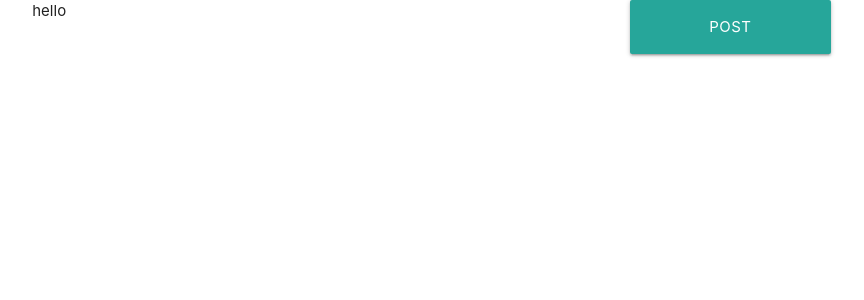
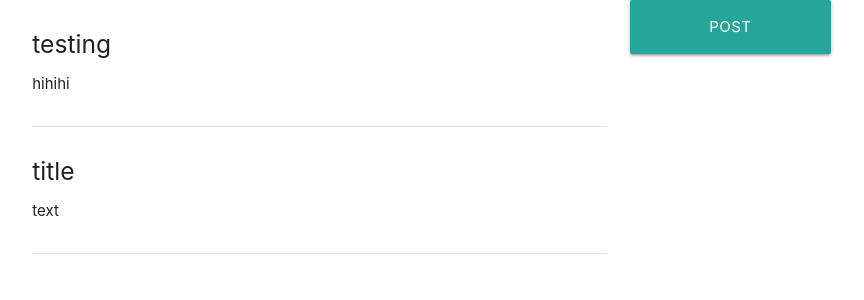
Before and after one commit to ossaris56/flasktutorial, a Flask app: page / in a window 1280 px wide. Shown: the top 300 px of the page, without its empty margins (171-1035 px from the left). Run offline with Flask 2, Linux system fonts and the light colour scheme.

Commit message:
posts done kinda

```diff
--- a/app.py
+++ b/app.py
@@ -7,8 +7,7 @@ def index():
     # reading the posts
     with open('posts.json', "r") as f:
         posts = json.load(f)
-    print(posts)
-    return render_template('index.html')
+    return render_template('index.html', posts=posts)
 
 @app.route('/postdiscussion', methods=['POST', 'GET'])
 def post_page():
--- a/posts.json
+++ b/posts.json
@@ -3,5 +3,10 @@
     "comments":[],
     "text":"hihihi",
     "title":"testing"
+  },
+  {
+    "comments":[],
+    "text":"text",
+    "title":"title"
   }
 ]
--- a/templates/index.html
+++ b/templates/index.html
@@ -10,7 +10,15 @@
 <body>
     <div class="container">
         <div class="row">
-            <div class="col s8">hello</div>
+            <div class="col s8">
+                {% for post in posts %}
+                  <div class="section">
+                      <h5>{{ post['title'] }}</h5>
+                      <p>{{ post['text'] }}</p>
+                  </div>
+                  <div class="divider"></div>
+                 {% endfor %}
+            </div>
             <div class="col s3">
                 <a href="postdiscussion" class="waves-effect waves-light btn-large">Post something!</a>
             </div>
```
